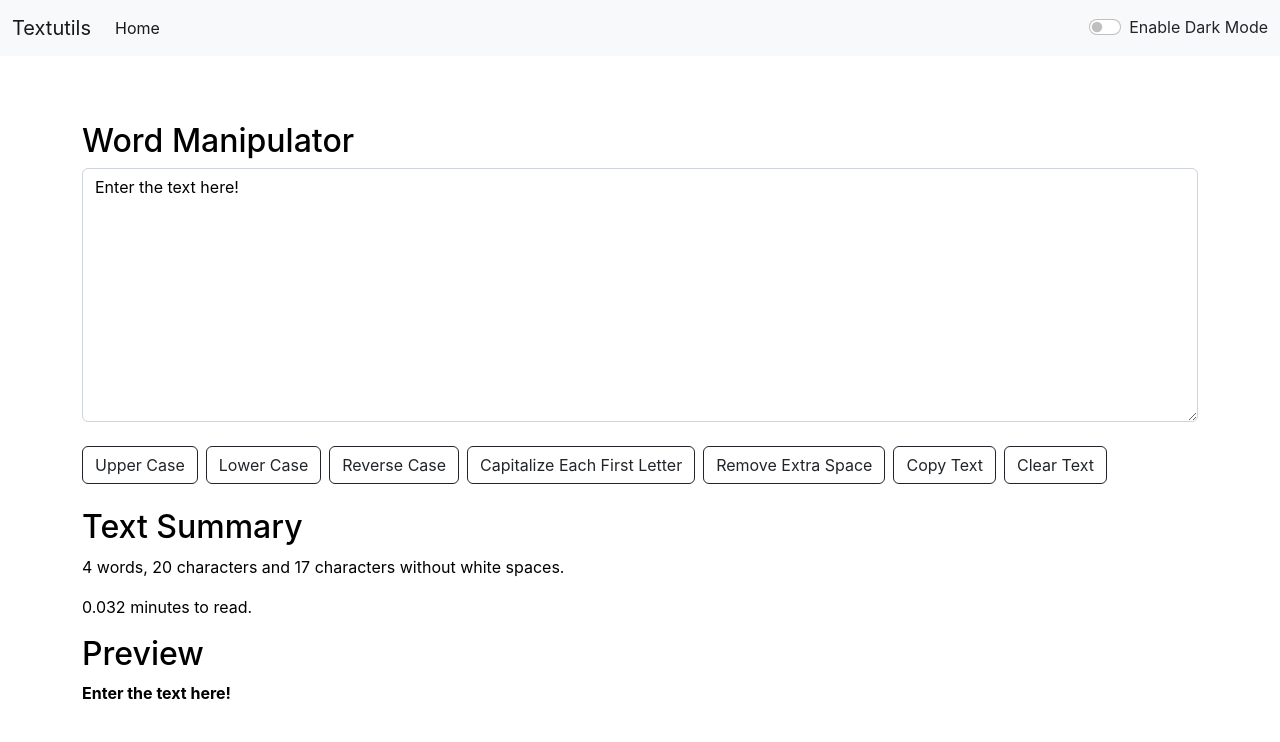
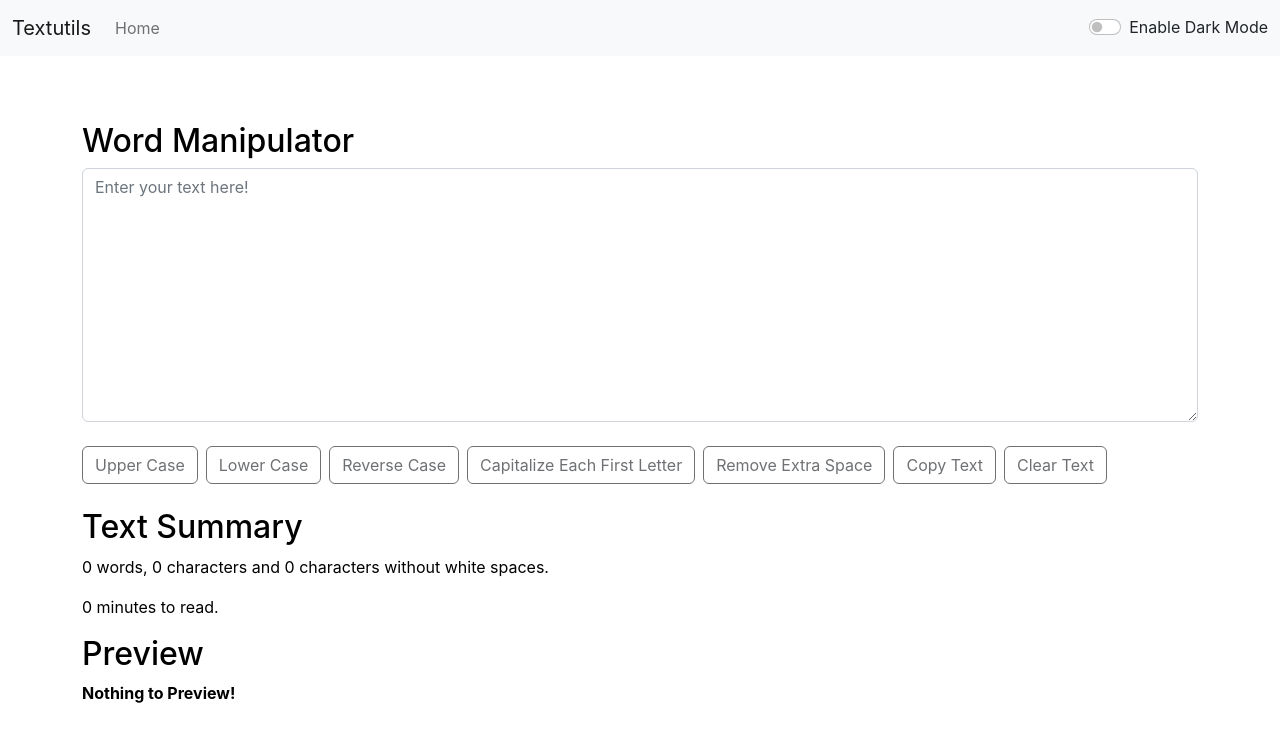
Before and after one commit to pawanbikram/textutils-app, a React (Create React App) app: page / in a window 1280 px wide. Shown: the top 742 px of the page. Built offline with nearby package versions, Linux system fonts and the light colour scheme.

Commit message:
Fixes active link, placeholder in texarea and copy text

```diff
--- a/src/components/Navbar.js
+++ b/src/components/Navbar.js
@@ -12,7 +12,7 @@ export default function Navbar(props) {
                 <div className="collapse navbar-collapse" id="navbarSupportedContent">
                     <ul className="navbar-nav me-auto mb-2 mb-lg-0">
                         <li className="nav-item">
-                            <a className="nav-link active" aria-current="page" href="#">Home</a>
+                            <a className="nav-link" aria-current="page" href="#">Home</a>
                         </li>
                     </ul>
                     <div className={`form-check form-switch text-${props.mode === "light" ? "dark" : "light"}`}>
--- a/src/components/TextField.js
+++ b/src/components/TextField.js
@@ -3,7 +3,7 @@ import PropTypes from 'prop-types';
 
 export default function TextField(props) {
 
-    let initialText = "Enter the text here!";
+    let initialText = "";
     const [text, setText] = useState(initialText);
 
     const handleOnChange = (e) => {
@@ -49,10 +49,8 @@ export default function TextField(props) {
 
     const handleCopyT = () => {
         console.log("Copy Text");
-        let newText = document.getElementById("myBox");
-        newText.select();
-        navigator.clipboard.writeText(newText.value);
-        document.getSelection().removeAllRanges();
+        let newText = text;
+        navigator.clipboard.writeText(newText);
         props.showAlert("Text Copied", "info");
     }
 
@@ -67,7 +65,7 @@ export default function TextField(props) {
         <div className="container my-3" style={props.mode === "light" ? { color: "black" } : { color: "white" }}>
             <h2>{props.title}</h2>
             <div className="mb-3">
-                <textarea name="myBox" id="myBox" value={text} onChange={handleOnChange} cols="30" rows="10" className="form-control" style={props.mode === "light" ? { color: "black", backgroundColor: "white" } : { color: "white", backgroundColor: "#2e4995" }}></textarea>
+                <textarea name="myBox" id="myBox" value={text} onChange={handleOnChange} cols="30" rows="10" placeholder="Enter your text here!" className="form-control" style={props.mode === "light" ? { color: "black", backgroundColor: "white" } : { color: "white", backgroundColor: "#2e4995" }}></textarea>
             </div>
             <div className="mb-3">
                 <button disabled={text.length === 0} className={`btn btn-sn btn-outline-${props.btn} my-2`} onClick={handleUC}>Upper Case</button>
@@ -82,8 +80,8 @@ export default function TextField(props) {
                 <h2>{props.summary}</h2>
                 {/* text.split(/\s/g).join("").length or text.replace(/\s/g, "").length */}
                 {/* {console.log(text.split(/\s/).filter((e)=>{return e !== "";}).length)} */}
-                <p>{text.split(/\s/).filter((e) => { return e !== ""; }).length} words, {text.length} characters and {text.split(/\s/g).join("").length} characters without white spaces.</p>
-                <p>{(text.split(/\s/).filter((e) => { return e !== ""; }).length) * 0.008} minutes to read.</p>
+                <p>{text.split(/\s+/).filter((e) => { return e !== ""; }).length} words, {text.length} characters and {text.split(/\s/g).join("").length} characters without white spaces.</p>
+                <p>{(text.split(/\s+/).filter((e) => { return e !== ""; }).length) * 0.008} minutes to read.</p>
             </div>
             <div className="mb-3">
                 <h2>Preview</h2>
```
